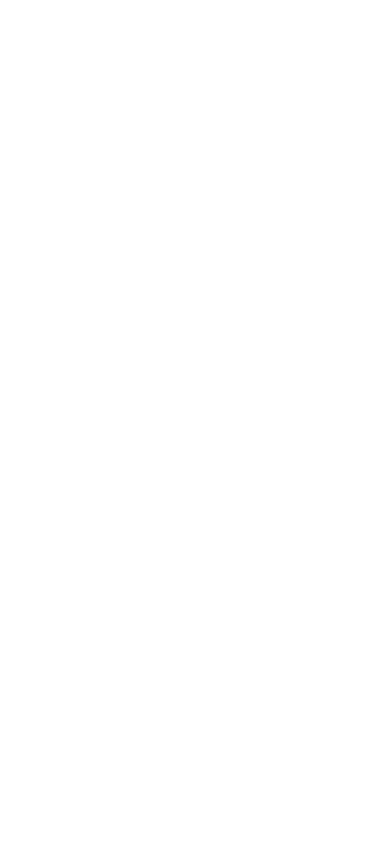
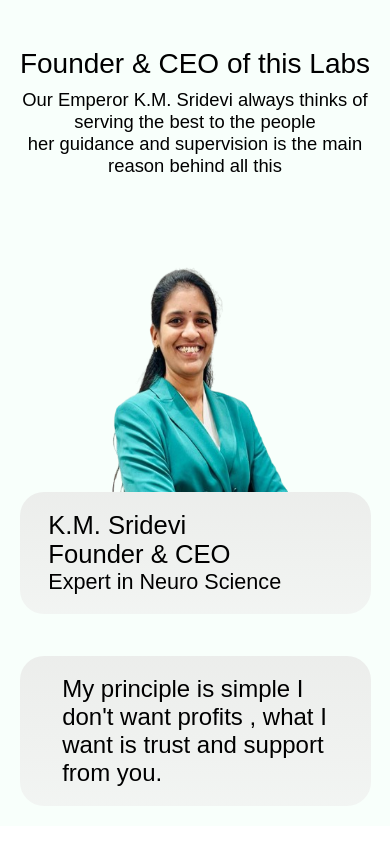
Before and after one commit to GantaVenkataKousik/nextgen-labs, a React (Create React App) app in the folder client/: page / in a window 390 px wide. Shown: the part 6669-7513 px from the top of the page. Before the commit the page ends 6719 px from the top, so only its background shows below. Built offline with nearby package versions, Linux system fonts and the light colour scheme; a web font is replaced by a local one.

Commit message:
commiting all the changes

```diff
--- a/client/src/pages/Branches/style.css
+++ b/client/src/pages/Branches/style.css
@@ -22,7 +22,7 @@
   justify-content: center;
 }
 .Branches img {
-  width: 70%;
+  width: 80%;
   height: 70vh;
   margin: 5vh;
 }
--- a/client/src/pages/Founder/Founder.jsx
+++ b/client/src/pages/Founder/Founder.jsx
@@ -1,6 +1,5 @@
 import React from 'react'
 import './style.css'
-import './responsive.css'
 
 function Founder () {
   return (
@@ -8,11 +7,31 @@
       <div className='Founder'>
         <h1>Founder & CEO of this Labs</h1>
 
-        <h3>
+        <h3 className='tag'>
           Our Emperor K.M. Sridevi always thinks of serving the best to the
           people <br></br> her guidance and supervision is the main reason
           behind all this
         </h3>
+        <div className='founderDetails'>
+          <div></div>
+          <div className='founder'>
+            <img src='./assets/images/founder/sridevi.png'></img>
+            <div className='info'>
+              <h2>K.M. Sridevi</h2>
+              <h2>Founder & CEO</h2>
+              <h3>Expert in Neuro Science</h3>
+            </div>
+          </div>
+          <div></div>
+          <div className='motive'>
+            <div className='content'>
+              <p>
+                My principle is simple I don't want profits , what I want is
+                trust and support from you.
+              </p>
+            </div>
+          </div>
+        </div>
       </div>
     </>
   )
--- a/client/src/pages/Founder/responsive.css
+++ /dev/null
@@ -1,8 +0,0 @@
-.Branches img {
-  width: 100%;
-  height: 35vh;
-  margin: 5vh 0;
-}
-.Branches .branchImage {
-  padding: 4%;
-}
--- a/client/src/pages/Founder/style.css
+++ b/client/src/pages/Founder/style.css
@@ -11,8 +11,86 @@
   font-weight: 500;
   margin-bottom: 1vh;
 }
-.Founder h3 {
+.Founder .tag {
   text-align: center;
   font-size: 1.15rem;
   font-weight: 500;
+  margin-bottom: 5vh;
 }
+.Founder .founderDetails {
+  width: 80vw;
+  display: grid;
+  grid-template-columns: 10% 40% 2% 48%;
+  align-items: center;
+  margin: 0 auto;
+}
+.Founder .founder .info {
+  background: linear-gradient(
+    to bottom,
+    rgba(224, 220, 220, 0.5),
+    rgba(236, 234, 234, 0.5)
+  );
+  border-radius: 1.5rem;
+  padding: 1.2rem 1.8rem;
+  width: 60%;
+}
+.Founder .founder img {
+  height: 30vh;
+  width: 50%;
+}
+.Founder .founder h2 {
+  font-weight: 500;
+  font-size: 1.6rem;
+}
+.Founder .founder h3 {
+  font-size: 1.35rem;
+  font-weight: 500;
+}
+.Founder .motive {
+  background: linear-gradient(
+    to bottom,
+    rgba(224, 220, 220, 0.5),
+    rgba(236, 234, 234, 0.5)
+  );
+  border-radius: 1.5rem;
+  padding: 1.2rem 1.8rem;
+  width: 80%;
+}
+
+.Founder .motive .content {
+  font-size: 1.5rem;
+  word-wrap: break-word;
+  width: 85%;
+}
+@media screen and (max-width: 550px) {
+  .Founder .founderDetails {
+    padding: 5%;
+    width: 100vw;
+    grid-template-columns: 100%;
+  }
+  .Founder .founder {
+    display: flex;
+    flex-direction: column;
+    justify-content: center;
+    margin: 0 auto;
+    width: 100%;
+    align-items: center;
+  }
+  .Founder .founder .info {
+    width: 100%;
+  }
+  .Founder .motive {
+    margin-top: 5vh;
+    width: 100%;
+    padding: 1.2rem;
+  }
+  .Founder .founder img {
+    width: 60%;
+  }
+
+  .Founder .motive .content {
+    display: flex;
+    flex-direction: column;
+    justify-content: center;
+  }
+}
```
Also changed, not shown: client/src/pages/Footer/Footer.jsx (added, +13 -0 lines), client/public/assets/images/founder/sridevi.png (added), client/src/pages/Footer/style.css (added).
